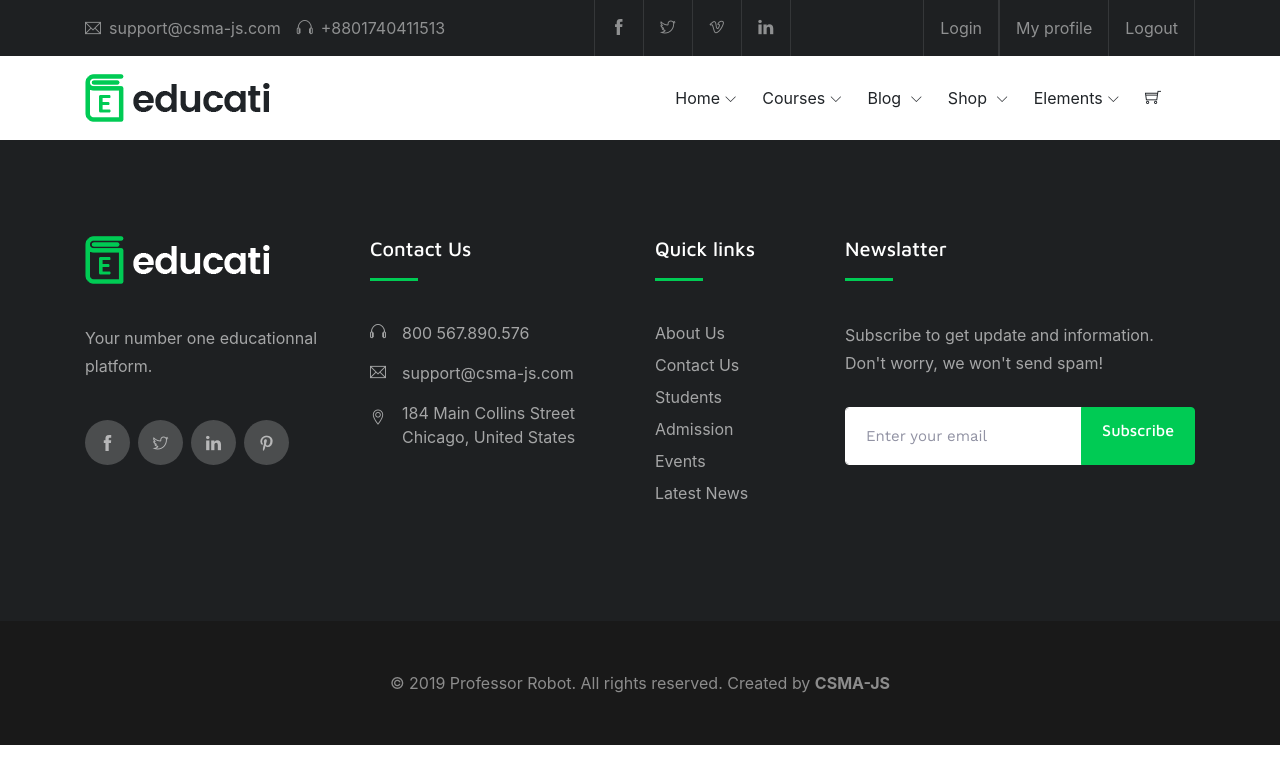
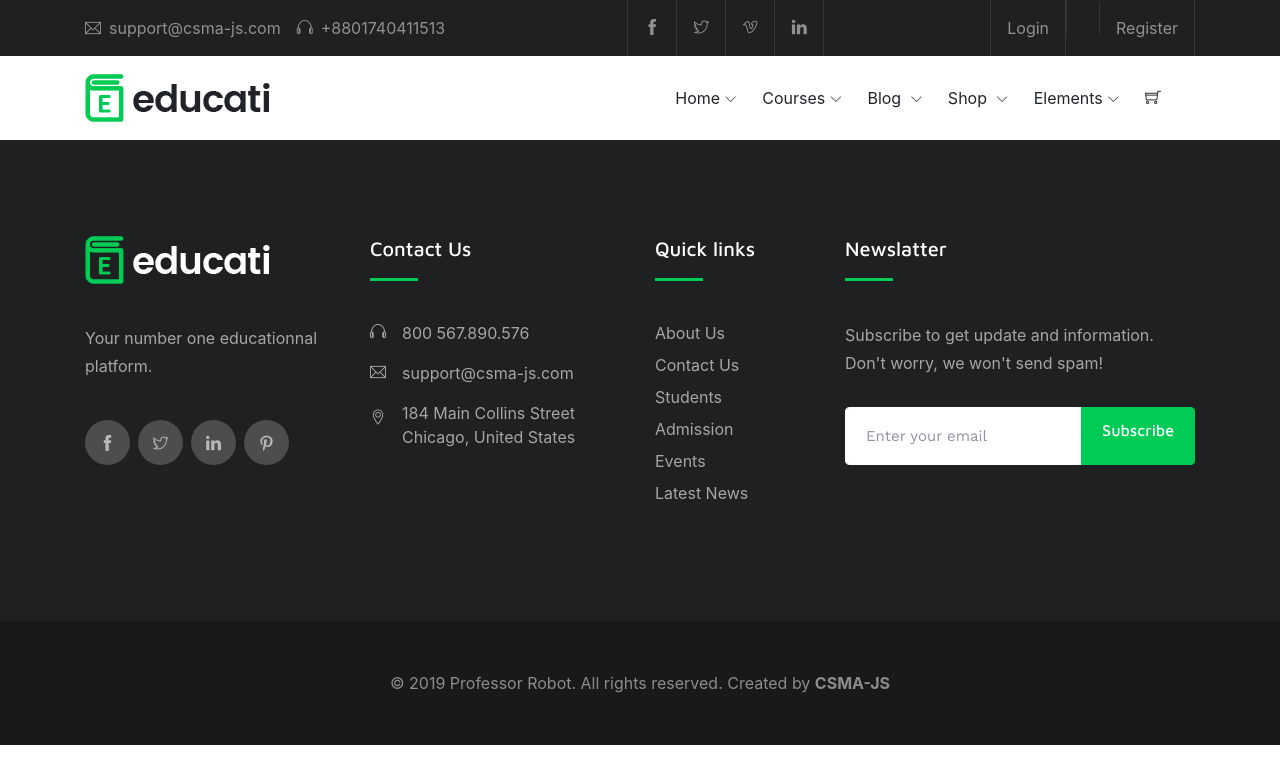
Before and after one commit to Skanderellouze1994/PiwNode, a React (Create React App) app in the folder client/: page / in a window 1280 px wide. Shown: the top 784 px of the page. Built offline with nearby package versions, Linux system fonts and the light colour scheme.

Commit message:
Re-Fix login/logout

```diff
--- a/client/src/components/profil.js
+++ b/client/src/components/profil.js
@@ -28,7 +28,7 @@ const {user}=this.props;
                                        <div className="card-header text-center border-bottom pt-5 mb-4">
                                            <img className="rounded-circle mb-4" src="assets/img/262x230/6.jpg" width={200} height={200} alt />
                                            <h4>
-                                               {user.username}
+                                               {user.user.username}
                                            </h4>
                                            <p>
                                                Web Developer and Instructor
--- a/client/src/containers/Header.js
+++ b/client/src/containers/Header.js
@@ -14,20 +14,17 @@ class Header extends Component {
 
     render() {
         const {authentication} = this.props;
-console.log(authentication);
+        console.log(authentication);
         //const loggingIn = this.state.loggingIn;
-        //console.log(this.state.loggingIn);
+        console.log(this.state);
         //console.log(this.props.user.user.username);
-       // console.log(this.props.user);
-        function f() {
-            if(authentication){
-                return( <Link to="/login">Login</Link>  )}
-            else{
-                return( <a>Welcome <b>{authentication.user.user.username}</b></a>)}
-
-
+        console.log(this.props);
+        var auth = this.props;
+        if(!this.props.user){
+            auth ="";
+        }else{
+            auth = this.props.user;
         }
-
         return (
             <header className="site-header bg-dark text-white-0_5">
                 <div className="container">
@@ -62,17 +59,21 @@ console.log(authentication);
                         </ul>
                         <ul className="list-inline mb-0">
                             <li className="list-inline-item mr-0 p-md-3 p-2 border-right border-left border-white-0_1">
-                                {f()}
+                                {auth ? (
+                                    <a>Welcome <b>{auth.user.username}</b></a>
+                                ) : (
+                                    <Link to="/login">Login</Link>
+                                )}
                             </li>
                             <li className="list-inline-item mr-0 p-md-3 p-2 border-right border-left border-white-0_1">
-                                {authentication ?  (
+                                {auth ?  (
                                     <Link to="/profil">My profile</Link>
                                 ): (
                                     <a></a>
                                 )}
                             </li>
                             <li className="list-inline-item mr-0 p-md-3 p-2 border-right border-white-0_1">
-                                {authentication ? (
+                                {auth ? (
                                     <Link to="/login">Logout</Link>
                                 ) : (
                                     <Link to="/signup">Register</Link>
@@ -90,11 +91,11 @@ console.log(authentication);
 }
 function mapStateToProps(state) {
     const { users, authentication } = state;
-
-    console.log();
+    const { user } = authentication;
     return {
-        authentication,
-        users
+        user,
+        users,
+        authentication
     };
 }
 
```
